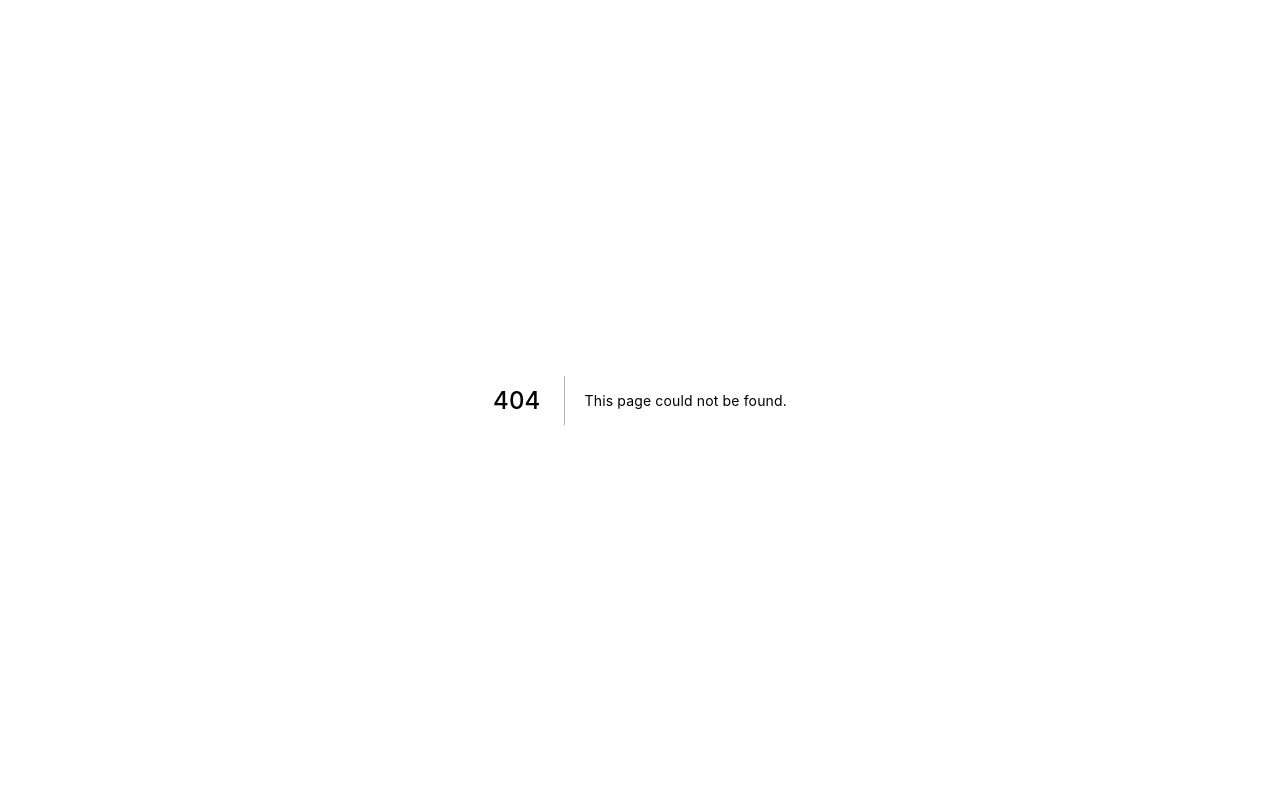
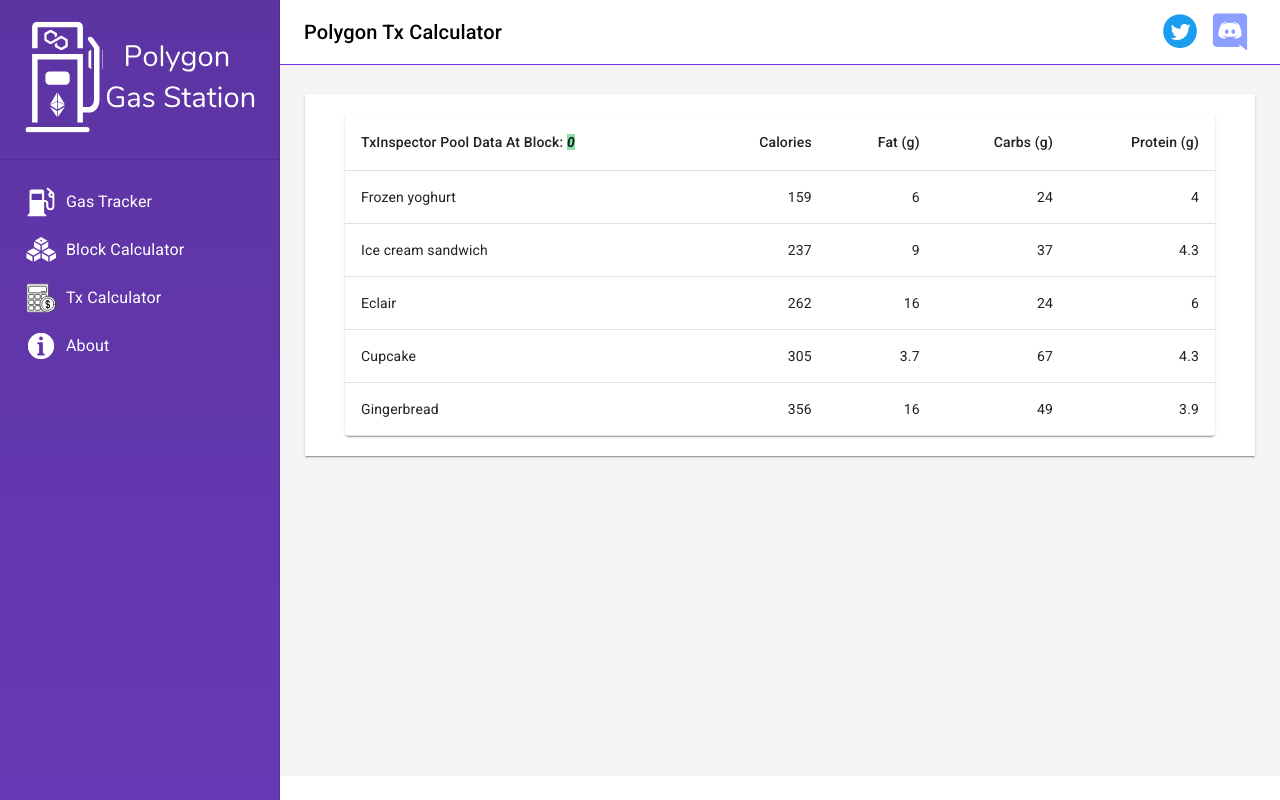
Before and after one commit to QEDK/polygon-gas-station, a Next.js app in the folder frontend/: page /txinspector in a window 1280 px wide. Before the commit this address had no page. Built offline with nearby package versions, Linux system fonts and the light colour scheme; no server answers.

Commit message:
🎨: code revamp

```diff
--- a/frontend/components/Navbar.jsx
+++ b/frontend/components/Navbar.jsx
@@ -8,7 +8,6 @@
 import IconButton from '@material-ui/core/IconButton';
 import List from '@material-ui/core/List';
 import ListItem from '@material-ui/core/ListItem';
-import ListItemIcon from '@material-ui/core/ListItemIcon';
 import ListItemText from '@material-ui/core/ListItemText';
 import MenuIcon from '@material-ui/icons/Menu';
 import Toolbar from '@material-ui/core/Toolbar';
@@ -51,7 +50,8 @@
           </a>
         </Link>
 
-        <Link href={'/txinspector'}>
+        {
+          /* <Link href={'/txinspector'}>
           <a className={classes.link}>
             <ListItem button>
               <img src="/img/txvision.svg" className={classes.itemLogo} />
@@ -59,7 +59,7 @@
             </ListItem>
           </a>
         </Link>
-
+      */}
         <Link href={'/calculator'}>
           <a className={classes.link}>
             <ListItem button>
@@ -168,13 +168,19 @@
   social: {
     position: 'absolute',
     display: 'flex',
-    right: 20
+    right: 20,
+    [theme.breakpoints.down('xs')]: {
+      right: 0
+    },
   },
   socialImg: {
     width: 40,
     display: 'block',
     margin: 'auto',
-    marginRight: 10
+    marginRight: 10,
+    [theme.breakpoints.down('xs')]: {
+      marginRight: 4,
+    },
   },
   drawer: {
     [theme.breakpoints.up('sm')]: {
--- a/frontend/next.config.js
+++ b/frontend/next.config.js
@@ -1,5 +1,5 @@
 module.exports = {
   env: {
-    base_url: 'http://127.0.0.1:8000',
+    base_url: 'https://polygon-gs-p437phonma-uc.a.run.app',
   },
 }
--- a/frontend/package.json
+++ b/frontend/package.json
@@ -13,6 +13,7 @@
     "next": "^10.0.6",
     "react": "^17.0.1",
     "react-chartjs-2": "^2.11.1",
-    "react-dom": "^17.0.1"
+    "react-dom": "^17.0.1",
+    "web3": "^1.3.4"
   }
 }
--- a/frontend/pages/calculator.js
+++ b/frontend/pages/calculator.js
@@ -74,8 +74,8 @@
     setRadio(e.target.value);
   }
 
-  function createData(name, calories) {
-    return { name, calories };
+  function createData(name, value) {
+    return { name, value };
   }
 
   const rows = [
@@ -196,7 +196,7 @@
                       <TableCell component="th" scope="row">
                         {row.name}
                       </TableCell>
-                      <TableCell align="right">{row.calories}</TableCell>
+                      <TableCell align="right">{row.value}</TableCell>
                     </TableRow>
                   ))}
                 </TableBody>
--- /dev/null
+++ b/frontend/pages/txinspector.js
@@ -0,0 +1,195 @@
+import React, { useState, useEffect, useRef } from 'react';
+
+import { makeStyles } from '@material-ui/core/styles';
+import Table from '@material-ui/core/Table';
+import TableBody from '@material-ui/core/TableBody';
+import TableCell from '@material-ui/core/TableCell';
+import TableContainer from '@material-ui/core/TableContainer';
+import TableHead from '@material-ui/core/TableHead';
+import TableRow from '@material-ui/core/TableRow';
+import Paper from '@material-ui/core/Paper';
+
+import Navbar from '../components/Navbar';
+// import LineChart from '../components/chart';
+
+const TxInspector = ({ isMobile }) => {
+  const classes = useStyles();
+  const [data, setData] = useState({});
+  const [lastBlock, setLastBlock] = useState(0);
+
+  useEffect(() => {
+    const fetchData = async () => {
+      let res = await fetch(`${process.env.base_url}/last_block`);
+      const data = await res.json();
+      setLastBlock(data.last_included_block);
+      // let res = await fetch(`${process.env.base_url}/gas_overview`);
+      // let web3 = await new Web3(window.ethereum);
+      // console.log(web3.geth.txpool);
+
+    }
+    fetchData();
+  }, [])
+
+
+  function createData(name, calories, fat, carbs, protein) {
+    return { name, calories, fat, carbs, protein };
+  }
+
+  const rows = [
+    createData('Frozen yoghurt', 159, 6.0, 24, 4.0),
+    createData('Ice cream sandwich', 237, 9.0, 37, 4.3),
+    createData('Eclair', 262, 16.0, 24, 6.0),
+    createData('Cupcake', 305, 3.7, 67, 4.3),
+    createData('Gingerbread', 356, 16.0, 49, 3.9),
+  ];
+
+  return (
+    <div className={classes.body}>
+      <Navbar isMobile={isMobile} title="Polygon Tx Calculator" />
+      <main className={classes.main}>
+        <div className={classes.toolbar} />
+        <section className={classes.section}>
+
+
+
+          <TableContainer component={Paper}>
+            <Table className={classes.table} aria-label="simple table">
+              <TableHead>
+                <TableRow>
+                  <TableCell>TxInspector Pool Data At Block: <span className={classes.code}>{lastBlock}</span> </TableCell>
+                  <TableCell align="right">Calories</TableCell>
+                  <TableCell align="right">Fat&nbsp;(g)</TableCell>
+                  <TableCell align="right">Carbs&nbsp;(g)</TableCell>
+                  <TableCell align="right">Protein&nbsp;(g)</TableCell>
+                </TableRow>
+              </TableHead>
+              <TableBody>
+                {rows.map((row) => (
+                  <TableRow key={row.name}>
+                    <TableCell component="th" scope="row">
+                      {row.name}
+                    </TableCell>
+                    <TableCell align="right">{row.calories}</TableCell>
+                    <TableCell align="right">{row.fat}</TableCell>
+                    <TableCell align="right">{row.carbs}</TableCell>
+                    <TableCell align="right">{row.protein}</TableCell>
+
+                  </TableRow>
+                ))}
+              </TableBody>
+            </Table>
+          </TableContainer>
+
+        </section>
+      </main>
+    </div>
+  );
+}
+
+const useStyles = makeStyles((theme) => ({
+  body: {
+    width: '100%',
+    minHeight: '97vh',
+    backgroundColor: '#F5F5F5',
+    margin: 0,
+    marginBottom: 20,
+    textAlign: 'center',
+    // backgroundColor: "#f0e4d7",
+    [theme.breakpoints.down('xs')]: {
+      marginTop: '20px'
+    },
+  },
+  main: {
+    flexGrow: 1,
+    padding: 0,
+    width: `calc(100% - 280px)`,
+    marginLeft: 280,
+    [theme.breakpoints.down('xs')]: {
+      width: '100%',
+      marginLeft: 0,
+    },
+  },
+  // necessary for content to be below app bar
+  toolbar: theme.mixins.toolbar,
+  section: {
+    marginTop: 30,
+    display: 'flex',
+    justifyContent: 'space-between',
+    width: '95%',
+    height: 'max-content',
+    margin: 'auto',
+    padding: '20px 40px',
+    background: '#FFFFFF',
+    boxShadow: '0px 2px 1px -1px rgb(0 0 0 / 20%), 0px 1px 1px 0px rgb(0 0 0 / 14%), 0px 1px 3px 0px rgb(0 0 0 / 12%)',
+    [theme.breakpoints.down('md')]: {
+      display: 'block',
+      width: '100%',
+      marginTop: 0,
+    },
+  },
+  txInput: {
+    width: '55%',
+    [theme.breakpoints.down('md')]: {
+      width: '100%'
+    },
+  },
+  title: {
+    textAlign: 'left',
+    fontSize: 20,
+    opacity: 0.8,
+    color: '#25354E',
+    margin: '20px'
+  },
+  container: {
+    display: 'flex',
+    justifyContent: 'space-between'
+  },
+  text: {
+    textAlign: 'left',
+    margin: 'auto 0',
+    fontSize: 18,
+    opacity: 0.9,
+  },
+  form: {
+    padding: '40px 0px'
+  },
+  inputSec: {
+    display: 'flex',
+    marginBottom: 40
+  },
+  label: {
+    margin: 'auto 0',
+    fontSize: 18,
+    marginRight: 20,
+    // width: 138,
+    textAlign: 'left'
+  },
+  radio: {
+    fontSize: 13,
+    opacity: 0.9
+  },
+  otherInput: {
+    margin: 'auto 0px'
+  },
+  prediction: {
+    // display: 'flex',
+    width: '40%',
+    [theme.breakpoints.down('md')]: {
+      width: '100%'
+    },
+  },
+  usedPred: {
+    textAlign: 'left',
+    margin: 'auto 0',
+    fontSize: 15,
+    padding: 20,
+    opacity: 0.9,
+  },
+  code: {
+    fontWeight: 400,
+    fontStyle: 'italic',
+    backgroundColor: '#87E1A9'
+  },
+}));
+
+export default TxInspector;
```
Also changed, not shown: frontend/pages/about.js (+43 -27 lines), frontend/pages/blockchecker.js (+18 -28 lines), frontend/pages/index.js (+9 -5 lines), frontend/public/logo.svg, 1 other file (tests, documents, lock files or other folders).
